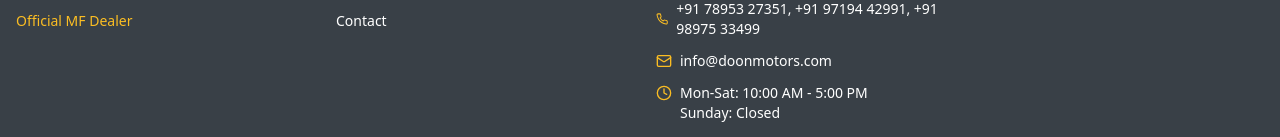
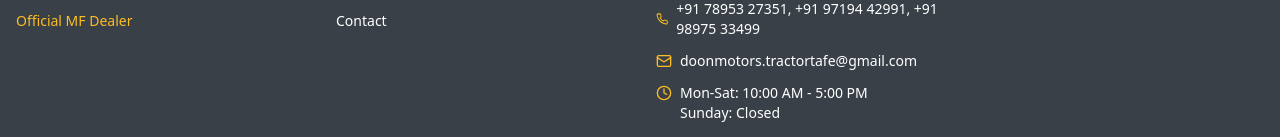
Before and after one commit to udiopbot/doon-tractor-hub, a React (Vite) app: page / in a window 1280 px wide. Shown: the part 2797-2934 px from the top of the page. Built offline with nearby package versions, Linux system fonts and the light colour scheme.

Commit message:
Visual edit in Lovable
Edited UI in Lovable

```diff
--- a/src/components/Footer.tsx
+++ b/src/components/Footer.tsx
@@ -45,7 +45,7 @@ const Footer = () => {
               </div>
               <div className="flex items-center space-x-2">
                 <Mail className="h-4 w-4 text-accent" />
-                <span>info@doonmotors.com</span>
+                <span>doonmotors.tractortafe@gmail.com</span>
               </div>
               <div className="flex items-start space-x-2">
                 <Clock className="h-4 w-4 mt-0.5 text-accent" />
```
